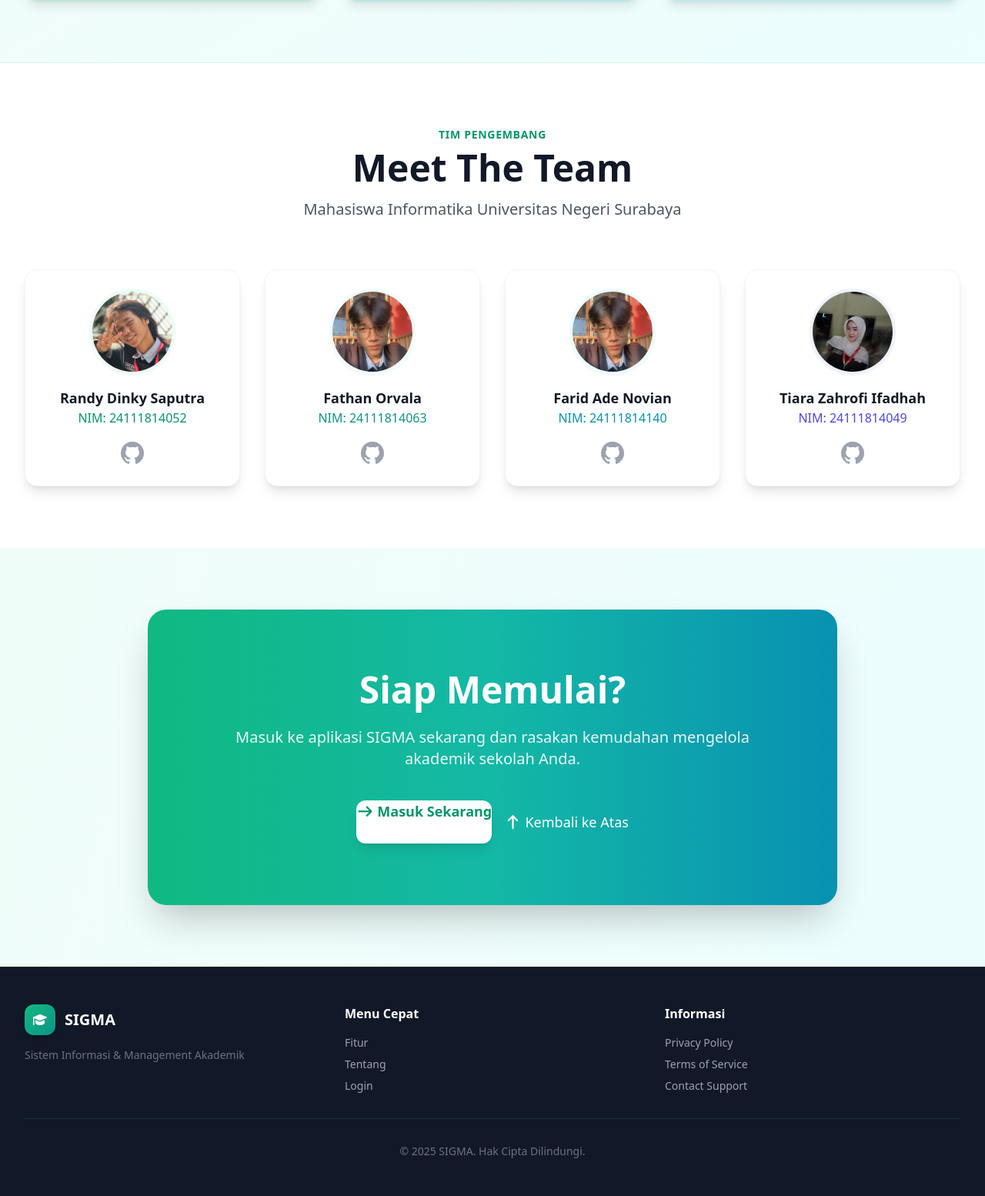
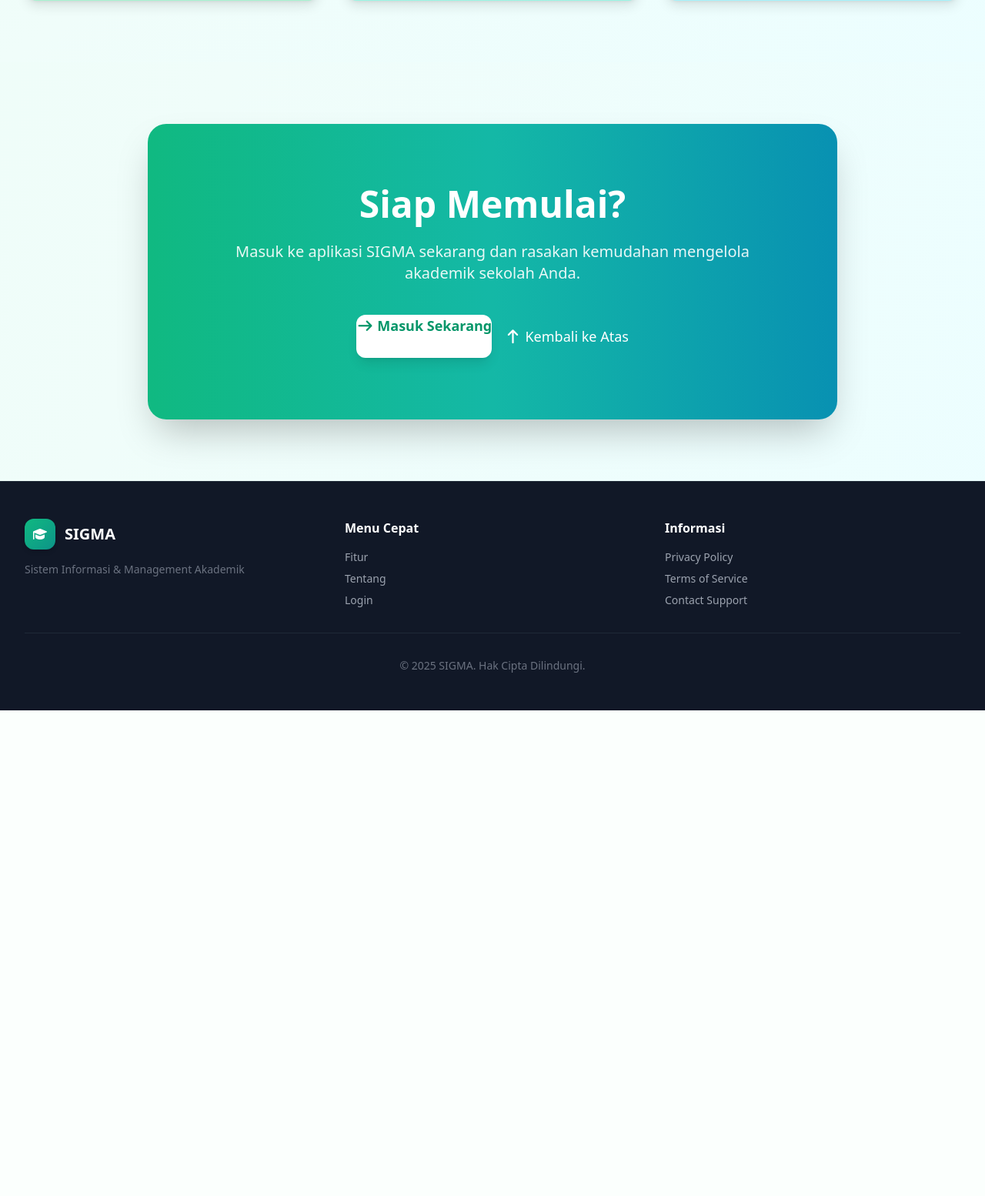
Before and after one commit to DinkyTrady/school-management, a Django app: page / in a window 1280 px wide. Shown: the part 2713-4267 px from the top of the page at 77% size. After the commit the page ends 3636 px from the top, so only its background shows below. Run offline with Django 5.2, Linux system fonts and the light colour scheme; parts of the project's set-up code (start-up, migrations or seed data) failed here and were passed over; some libraries are stand-ins or nearby versions.

Commit message:
Remove team section from intro.html for cleaner layout

```diff
--- a/apps/core/templates/core/intro.html
+++ b/apps/core/templates/core/intro.html
@@ -368,75 +368,7 @@
         </div>
     </section>
 
-    <section id="team" class="py-20 px-4 sm:px-6 lg:px-8 bg-white border-t border-emerald-100">
-        <div class="max-w-7xl mx-auto">
-            <div class="text-center mb-16 animate-fadeInUp">
-                <span class="text-emerald-600 font-bold tracking-wider uppercase text-sm">Tim Pengembang</span>
-                <h2 class="text-4xl sm:text-5xl font-extrabold text-gray-900 mt-2">
-                    Meet The Team
-                </h2>
-                <p class="text-xl text-gray-600 mt-4">
-                    Mahasiswa Informatika Universitas Negeri Surabaya
-                </p>
-            </div>
 
-            <div class="grid grid-cols-1 md:grid-cols-2 lg:grid-cols-4 gap-8">
-
-                <a href="https://github.com/DinkyTrady" target="_blank" rel="noopener noreferrer" aria-label="GitHub - Randy Dinky Saputra" title="Randy on GitHub" class="group block bg-white rounded-2xl shadow-lg border border-gray-100 overflow-hidden hover:-translate-y-2 transition-transform duration-300 text-center p-6">
-                    <img src="{% static 'core/img/team/randy.png' %}"
-                         alt="Randy Dinky Saputra"
-                         class="w-28 h-28 rounded-full border-4 border-emerald-50 mx-auto mb-4 object-cover shadow-sm">
-
-                    <h3 class="text-lg font-bold text-gray-900">Randy Dinky Saputra</h3>
-                    <p class="text-emerald-600 font-medium mb-4">NIM: 24111814052</p>
-
-                    <span class="inline-block text-gray-400 hover:text-black transition-colors text-3xl" aria-hidden="true">
-                        <i class="fab fa-github"></i>
-                    </span>
-                </a>
-
-                <a href="https://github.com/atangorp" target="_blank" rel="noopener noreferrer" aria-label="GitHub - Fathan Orvala" title="Fathan on GitHub" class="group block bg-white rounded-2xl shadow-lg border border-gray-100 overflow-hidden hover:-translate-y-2 transition-transform duration-300 text-center p-6">
-                    <img src="{% static 'core/img/team/fathan.jpg' %}"
-                         alt="Fathan Orvala"
-                         class="w-28 h-28 rounded-full border-4 border-teal-50 mx-auto mb-4 object-cover shadow-sm">
-
-                    <h3 class="text-lg font-bold text-gray-900">Fathan Orvala</h3>
-                    <p class="text-teal-600 font-medium mb-4">NIM: 24111814063</p>
-
-                    <span class="inline-block text-gray-400 hover:text-black transition-colors text-3xl" aria-hidden="true">
-                        <i class="fab fa-github"></i>
-                    </span>
-                </a>
-
-                <a href="https://github.com/fnovians" target="_blank" rel="noopener noreferrer" aria-label="GitHub - Farid Ade Novian" title="Farid on GitHub" class="group block bg-white rounded-2xl shadow-lg border border-gray-100 overflow-hidden hover:-translate-y-2 transition-transform duration-300 text-center p-6">
-                    <img src="{% static 'core/img/team/fathan.jpg' %}"
-                         alt="Farid Ade Novian"
-                         class="w-28 h-28 rounded-full border-4 border-cyan-50 mx-auto mb-4 object-cover shadow-sm">
-
-                    <h3 class="text-lg font-bold text-gray-900">Farid Ade Novian</h3>
-                    <p class="text-cyan-600 font-medium mb-4">NIM: 24111814140</p>
-
-                    <span class="inline-block text-gray-400 hover:text-black transition-colors text-3xl" aria-hidden="true">
-                        <i class="fab fa-github"></i>
-                    </span>
-                </a>
-
-                <a href="https://github.com/tiarazahrofii" target="_blank" rel="noopener noreferrer" aria-label="GitHub - Tiara Zahrofi Ifadhah" title="Tiara on GitHub" class="group block bg-white rounded-2xl shadow-lg border border-gray-100 overflow-hidden hover:-translate-y-2 transition-transform duration-300 text-center p-6">
-                    <img src="{% static 'core/img/team/tiara.jpeg' %}"
-                         alt="Tiara Zahrofi Ifadhah"
-                         class="w-28 h-28 rounded-full border-4 border-indigo-50 mx-auto mb-4 object-cover shadow-sm">
-
-                    <h3 class="text-lg font-bold text-gray-900">Tiara Zahrofi Ifadhah</h3>
-                    <p class="text-indigo-600 font-medium mb-4">NIM: 24111814049</p>
-
-                    <span class="inline-block text-gray-400 hover:text-black transition-colors text-3xl" aria-hidden="true">
-                        <i class="fab fa-github"></i>
-                    </span>
-                </a>
-
-            </div>
-        </div>
-    </section>
 
     <section class="py-20 px-4 sm:px-6 lg:px-8">
         <div class="max-w-4xl mx-auto">
```
